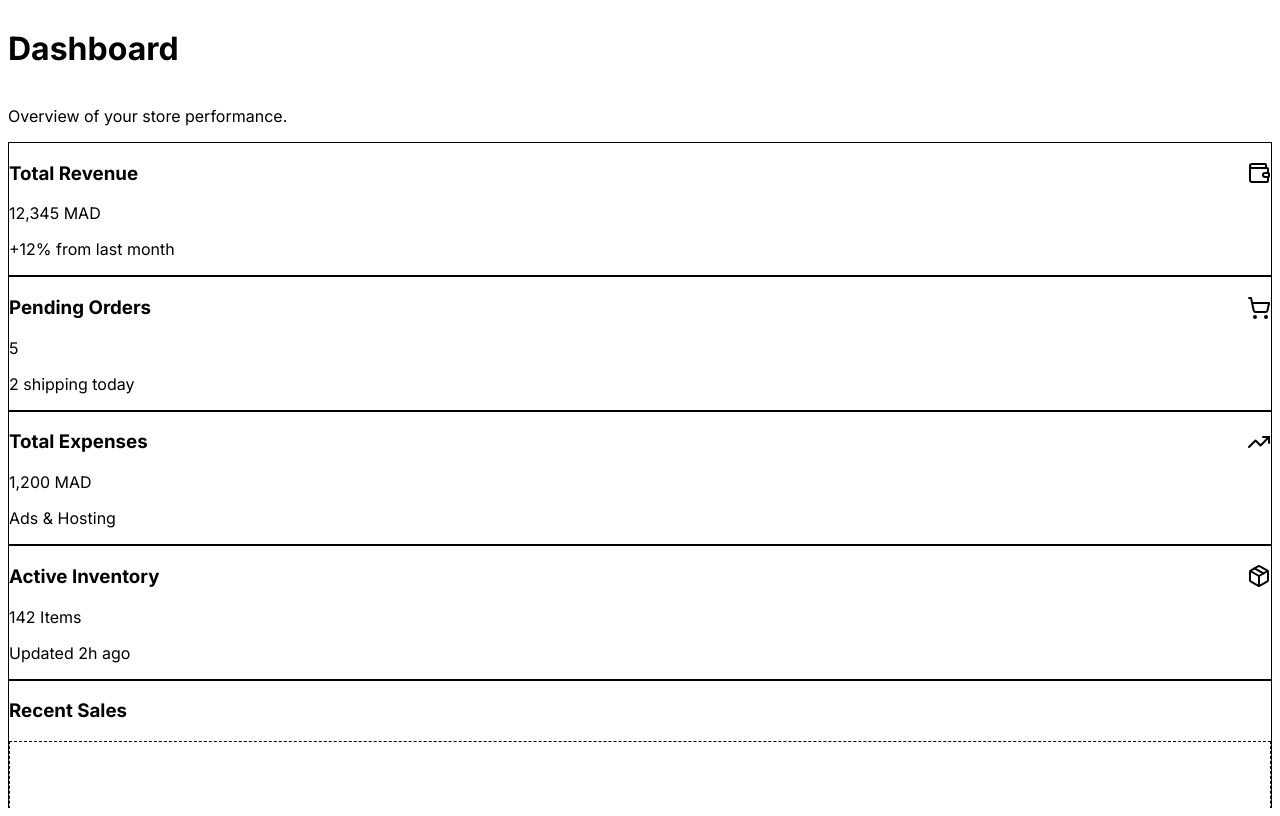
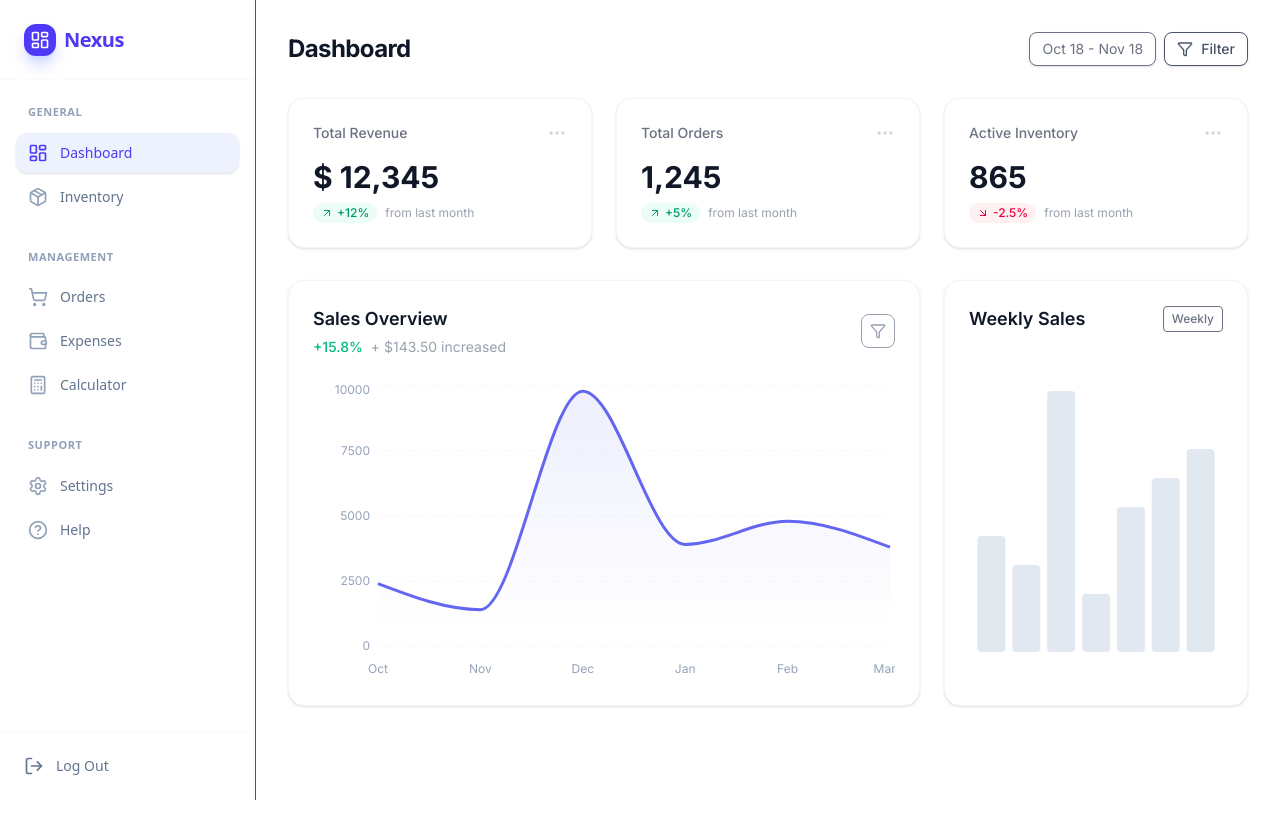
Before and after one commit to errayhany1/store-app, a Next.js app: page / in a window 1280 px wide. Built offline with nearby package versions, Linux system fonts and the light colour scheme.

Commit message:
UI: Final Nexus Design Push

```diff
--- a/next.config.ts
+++ b/next.config.ts
@@ -1,7 +1,7 @@
 import type { NextConfig } from "next";
 
 const nextConfig: NextConfig = {
-  output: "standalone",
+
   typescript: {
     ignoreBuildErrors: true, // Optional: safer for rapid deployment if you are confident
   }
--- a/package.json
+++ b/package.json
@@ -18,6 +18,7 @@
     "nocodb-sdk": "^0.301.1",
     "react": "19.2.3",
     "react-dom": "19.2.3",
+    "recharts": "^3.6.0",
     "tailwind-merge": "^3.4.0"
   },
   "devDependencies": {
--- a/src/app/globals.css
+++ b/src/app/globals.css
@@ -1,6 +1,4 @@
-@tailwind base;
-@tailwind components;
-@tailwind utilities;
+@import "tailwindcss";
 
 :root {
   --foreground-rgb: 0, 0, 0;
--- a/src/app/page.tsx
+++ b/src/app/page.tsx
@@ -1,54 +1,127 @@
-import { Wallet, Package, ShoppingCart, TrendingUp } from "lucide-react";
+"use client";
+
+import { Wallet, Package, ShoppingCart, TrendingUp, Users, ArrowUpRight, ArrowDownRight, MoreHorizontal, Filter } from "lucide-react";
+import { AreaChart, Area, XAxis, YAxis, CartesianGrid, Tooltip, ResponsiveContainer, BarChart, Bar } from 'recharts';
+
+const data = [
+  { name: 'Oct', value: 2400 },
+  { name: 'Nov', value: 1398 },
+  { name: 'Dec', value: 9800 },
+  { name: 'Jan', value: 3908 },
+  { name: 'Feb', value: 4800 },
+  { name: 'Mar', value: 3800 },
+];
+
+const barData = [
+  { name: 'Sun', value: 400 },
+  { name: 'Mon', value: 300 },
+  { name: 'Tue', value: 900 }, // Highlighted in design
+  { name: 'Wed', value: 200 },
+  { name: 'Thu', value: 500 },
+  { name: 'Fri', value: 600 },
+  { name: 'Sat', value: 700 },
+];
 
 export default function Home() {
   return (
-    <div className="space-y-6">
-      <div className="flex flex-col gap-2">
-        <h1 className="text-3xl font-bold tracking-tight">Dashboard</h1>
-        <p className="text-muted-foreground text-gray-500">
-          Overview of your store performance.
-        </p>
+    <div className="space-y-8 max-w-7xl mx-auto">
+      {/* Header */}
+      <div className="flex flex-col md:flex-row md:items-center justify-between gap-4">
+        <h1 className="text-2xl font-bold text-gray-900 tracking-tight">Dashboard</h1>
+        <div className="flex items-center gap-2">
+          <span className="text-sm text-gray-500 bg-white px-3 py-1.5 rounded-lg border shadow-sm">
+            Oct 18 - Nov 18
+          </span>
+          <button className="flex items-center gap-2 px-3 py-1.5 text-sm font-medium text-gray-600 bg-white rounded-lg border shadow-sm hover:bg-gray-50">
+            <Filter className="h-4 w-4" /> Filter
+          </button>
+        </div>
       </div>
 
-      <div className="grid gap-4 md:grid-cols-2 lg:grid-cols-4">
-        <Card title="Total Revenue" value="12,345 MAD" icon={Wallet} trend="+12% from last month" />
-        <Card title="Pending Orders" value="5" icon={ShoppingCart} trend="2 shipping today" />
-        <Card title="Total Expenses" value="1,200 MAD" icon={TrendingUp} trend="Ads & Hosting" />
-        <Card title="Active Inventory" value="142 Items" icon={Package} trend="Updated 2h ago" />
+      {/* Stats Grid */}
+      <div className="grid gap-6 md:grid-cols-2 lg:grid-cols-3">
+        <Card title="Total Revenue" value="$ 12,345" trend="+12% from last month" trendUp={true} bg="bg-white" />
+        <Card title="Total Orders" value="1,245" trend="+5% from last month" trendUp={true} bg="bg-white" />
+        <Card title="Active Inventory" value="865" trend="-2.5% bounce rate" trendUp={false} bg="bg-white" />
       </div>
 
-      <div className="grid gap-4 md:grid-cols-2 lg:grid-cols-7">
-        <div className="col-span-4 rounded-xl border bg-white p-6 shadow-sm">
-          <h3 className="font-semibold text-lg mb-4">Recent Sales</h3>
-          <div className="h-[200px] flex items-center justify-center text-gray-400 border border-dashed rounded">
-            Chart Placeholder
+      {/* Charts Section */}
+      <div className="grid gap-6 lg:grid-cols-3">
+        {/* Main Chart */}
+        <div className="col-span-2 rounded-2xl border border-gray-100 bg-white p-6 shadow-sm">
+          <div className="flex items-center justify-between mb-6">
+            <div>
+              <h3 className="font-semibold text-lg text-gray-900">Sales Overview</h3>
+              <div className="flex items-center gap-2 mt-1">
+                <span className="text-emerald-500 text-sm font-medium">+15.8%</span>
+                <span className="text-gray-400 text-sm">+ $143.50 increased</span>
+              </div>
+            </div>
+            <div className="flex items-center gap-2">
+              <button className="p-2 text-gray-400 hover:text-gray-600 rounded-lg border hover:bg-gray-50"><Filter className="h-4 w-4" /></button>
+            </div>
+          </div>
+          <div className="h-[300px] w-full">
+            <ResponsiveContainer width="100%" height="100%">
+              <AreaChart data={data}>
+                <defs>
+                  <linearGradient id="colorValue" x1="0" y1="0" x2="0" y2="1">
+                    <stop offset="5%" stopColor="#6366f1" stopOpacity={0.1} />
+                    <stop offset="95%" stopColor="#6366f1" stopOpacity={0} />
+                  </linearGradient>
+                </defs>
+                <CartesianGrid strokeDasharray="3 3" vertical={false} stroke="#f1f5f9" />
+                <XAxis dataKey="name" axisLine={false} tickLine={false} tick={{ fill: '#94a3b8', fontSize: 12 }} dy={10} />
+                <YAxis axisLine={false} tickLine={false} tick={{ fill: '#94a3b8', fontSize: 12 }} />
+                <Tooltip />
+                <Area type="monotone" dataKey="value" stroke="#6366f1" strokeWidth={3} fillOpacity={1} fill="url(#colorValue)" />
+              </AreaChart>
+            </ResponsiveContainer>
           </div>
         </div>
-        <div className="col-span-3 rounded-xl border bg-white p-6 shadow-sm">
-          <h3 className="font-semibold text-lg mb-4">Quick Actions</h3>
-          <div className="space-y-2">
-            <button className="w-full rounded-lg bg-blue-600 px-4 py-3 text-white font-medium hover:bg-blue-700 transition">
-              + New Order
-            </button>
-            <button className="w-full rounded-lg border border-gray-200 px-4 py-3 text-gray-700 font-medium hover:bg-gray-50 transition">
-              Add Expense
-            </button>
+
+        {/* Side Chart (Bar) */}
+        <div className="rounded-2xl border border-gray-100 bg-white p-6 shadow-sm">
+          <div className="flex items-center justify-between mb-6">
+            <h3 className="font-semibold text-lg text-gray-900">Weekly Sales</h3>
+            <button className="text-xs font-medium text-gray-500 border rounded px-2 py-1">Weekly</button>
+          </div>
+          <div className="h-[300px] w-full">
+            <ResponsiveContainer width="100%" height="100%">
+              <BarChart data={barData}>
+                <Bar dataKey="value" fill="#e2e8f0" radius={[4, 4, 4, 4]} />
+              </BarChart>
+            </ResponsiveContainer>
           </div>
         </div>
+      </div>
+
+    </div>
+  );
+}
+
+function Card({ title, value, trend, trendUp, bg }: any) {
+  return (
+    <div className={`rounded-2xl border border-gray-100 p-6 shadow-sm ${bg} transition-all hover:shadow-md`}>
+      <div className="flex items-center justify-between mb-4">
+        <div className="flex items-center gap-2 text-gray-500">
+          {/* Icon placeholder could go here */}
+          <span className="text-sm font-medium">{title}</span>
+        </div>
+        <button className="text-gray-300 hover:text-gray-500"><MoreHorizontal className="h-5 w-5" /></button>
+      </div>
+
+      <div className="flex items-baseline gap-2 mb-2">
+        <span className="text-3xl font-bold text-gray-900">{value}</span>
+      </div>
+
+      <div className="flex items-center gap-2">
+        <span className={`flex items-center text-xs font-medium px-2 py-0.5 rounded-full ${trendUp ? 'bg-emerald-50 text-emerald-600' : 'bg-rose-50 text-rose-600'}`}>
+          {trendUp ? <ArrowUpRight className="h-3 w-3 mr-1" /> : <ArrowDownRight className="h-3 w-3 mr-1" />}
+          {trend.split(' ')[0]}
+        </span>
+        <span className="text-xs text-gray-400">from last month</span>
       </div>
     </div>
   );
 }
-
-function Card({ title, value, icon: Icon, trend }: any) {
-  return (
-    <div className="rounded-xl border bg-white p-6 shadow-sm">
-      <div className="flex items-center justify-between space-y-0 pb-2">
-        <h3 className="text-sm font-medium text-gray-500">{title}</h3>
-        <Icon className="h-4 w-4 text-gray-400" />
-      </div>
-      <div className="text-2xl font-bold">{value}</div>
-      <p className="text-xs text-gray-500 mt-1">{trend}</p>
-    </div>
-  );
-}
--- a/src/components/layout/Sidebar.tsx
+++ b/src/components/layout/Sidebar.tsx
@@ -2,59 +2,99 @@
 
 import Link from "next/link";
 import { usePathname } from "next/navigation";
-import { LayoutDashboard, Package, ShoppingCart, Calculator, Wallet, Settings } from "lucide-react";
+import {
+    LayoutDashboard,
+    Package,
+    ShoppingCart,
+    Calculator,
+    Wallet,
+    Settings,
+    HelpCircle,
+    LogOut
+} from "lucide-react";
 import { cn } from "@/lib/utils";
 
-const navItems = [
+const menuGroups = [
+    {
+        title: "GENERAL",
+        items: [
             { name: "Dashboard", href: "/", icon: LayoutDashboard },
             { name: "Inventory", href: "/inventory", icon: Package },
+        ],
+    },
+    {
+        title: "MANAGEMENT",
+        items: [
             { name: "Orders", href: "/orders", icon: ShoppingCart },
             { name: "Expenses", href: "/expenses", icon: Wallet },
-    { name: "Profit Calc", href: "/calculator", icon: Calculator },
-    // { name: "Settings", href: "/settings", icon: Settings },
+            { name: "Calculator", href: "/calculator", icon: Calculator },
+        ],
+    },
+    {
+        title: "SUPPORT",
+        items: [
+            { name: "Settings", href: "/settings", icon: Settings },
+            { name: "Help", href: "/help", icon: HelpCircle },
+        ],
+    },
 ];
 
 export function Sidebar() {
     const pathname = usePathname();
 
     return (
-        <div className="flex h-full w-16 flex-col items-center border-r bg-white py-4 shadow-sm sm:w-64 sm:items-stretch sm:px-4">
-            <div className="mb-8 flex items-center justify-center sm:justify-start sm:px-2">
-                <div className="flex h-8 w-8 items-center justify-center rounded-lg bg-blue-600 text-white font-bold">
-                    S
+        <div className="flex h-full w-64 flex-col border-r bg-white text-slate-600 font-sans">
+            <div className="flex h-20 items-center px-6 border-b border-gray-50">
+                <div className="flex items-center gap-2 font-bold text-xl text-indigo-600 tracking-tight">
+                    <div className="h-8 w-8 rounded-xl bg-indigo-600 flex items-center justify-center text-white shadow-lg shadow-indigo-200">
+                        <LayoutDashboard className="h-5 w-5" />
                     </div>
-                <span className="ml-2 hidden text-lg font-bold text-gray-900 sm:block">Store Manager</span>
+                    Nexus
+                </div>
             </div>
 
-            <nav className="flex flex-1 flex-col gap-2">
-                {navItems.map((item) => {
-                    const Icon = item.icon;
+            <div className="flex-1 overflow-y-auto py-6">
+                <nav className="space-y-8 px-4">
+                    {menuGroups.map((group) => (
+                        <div key={group.title}>
+                            <h3 className="mb-3 px-3 text-[11px] font-bold uppercase tracking-wider text-slate-400">
+                                {group.title}
+                            </h3>
+                            <div className="space-y-1">
+                                {group.items.map((item) => {
                                     const isActive = pathname === item.href;
-
                                     return (
                                         <Link
-                            key={item.href}
+                                            key={item.name}
                                             href={item.href}
                                             className={cn(
-                                "flex items-center justify-center rounded-lg p-2 text-gray-500 transition-colors hover:bg-gray-100 hover:text-gray-900 sm:justify-start sm:px-3",
-                                isActive && "bg-blue-50 text-blue-600 font-medium"
+                                                "flex items-center gap-3 rounded-xl px-3 py-2.5 text-sm font-medium transition-all duration-200",
+                                                isActive
+                                                    ? "bg-indigo-50 text-indigo-600 shadow-sm"
+                                                    : "text-slate-500 hover:bg-slate-50 hover:text-slate-900"
                                             )}
                                         >
-                            <Icon className="h-5 w-5 sm:mr-3" />
-                            <span className="hidden sm:block">{item.name}</span>
+                                            <item.icon
+                                                className={cn(
+                                                    "h-5 w-5",
+                                                    isActive ? "text-indigo-600" : "text-slate-400 group-hover:text-slate-500"
+                                                )}
+                                            />
+                                            {item.name}
                                         </Link>
                                     );
                                 })}
-            </nav>
-
-            <div className="mt-auto border-t pt-4">
-                <div className="flex items-center justify-center sm:justify-start sm:px-2 p-2">
-                    <div className="h-8 w-8 rounded-full bg-gray-200"></div>
-                    <div className="ml-3 hidden sm:block">
-                        <p className="text-sm font-medium text-gray-700">User</p>
-                        <p className="text-xs text-gray-500">Admin</p>
                             </div>
                         </div>
+                    ))}
+                </nav>
+            </div>
+
+            <div className="p-4 border-t border-gray-50">
+                <button className="flex w-full items-center gap-3 rounded-xl p-2 hover:bg-slate-50 text-slate-500 transition-colors">
+                    <LogOut className="h-5 w-5" />
+                    <span className="text-sm font-medium">Log Out</span>
+                </button>
             </div>
         </div>
     );
```
Also changed, not shown: 2 other files (tests, documents, lock files or other folders). Lines whose indentation alone changed are shown as unchanged.
